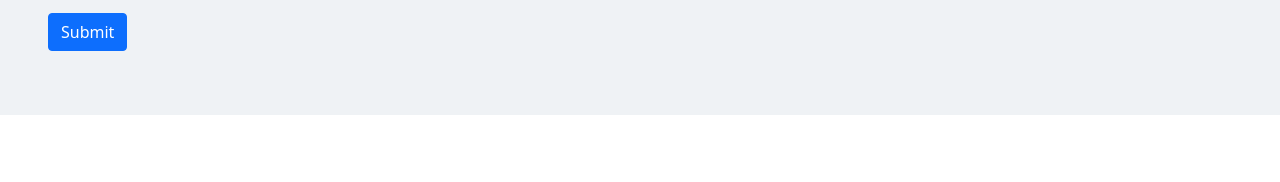
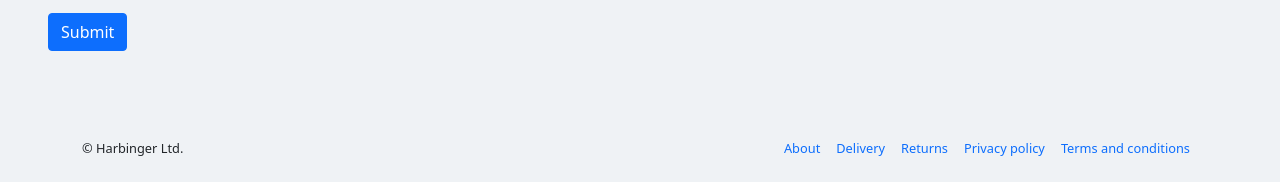
Before and after one commit to piotrnoga/project-bootstrap, a website: page index.html in a window 1280 px wide. Shown: the part 2636-2818 px from the top of the page. Before the commit the page ends 2751 px from the top, so only its background shows below. Drawn offline with nearby package versions, Linux system fonts and the light colour scheme.

Commit message:
Added footer

```diff
--- a/index.html
+++ b/index.html
@@ -138,7 +138,7 @@
                   </div>
                 </div>
               </div>
-              <div class="col-sm-6 col-lg-4">
+              <div class="col-sm-6 col-lg-4 mb-4 mb-lg-0">
                 <div class="card">
                   <img src="images/man-shirt.jpeg" class="card-img-top" alt="...">
                   <div class="card-body">
@@ -148,7 +148,7 @@
                   </div>
                 </div>
               </div>
-              <div class="col-sm-6 col-lg-4 d-lg-none">
+              <div class="col-sm-6 col-lg-4 d-lg-none mb-4 mb-lg-0">
                 <div class="card">
                   <img src="images/man-shirt.jpeg" class="card-img-top" alt="...">
                   <div class="card-body">
@@ -301,6 +301,37 @@
       </div>
     </section>
 
+    <!-- FOOTER -->
+
+    <footer class="py-3">
+      <div class="container">
+        <div class="row justify-content-md-between text-center text-md-start">
+          <div class="col-md-4 copyright">
+            &copy Harbinger Ltd.
+          </div>
+          <div class="col-md-8 col-lg-6">
+            <ul class="nav justify-content-center justify-content-md-end">
+              <li class="nav-item">
+                <a class="nav-link px-2" href="#">About</a>
+              </li>
+              <li class="nav-item">
+                <a class="nav-link px-2" href="#">Delivery</a>
+              </li>
+              <li class="nav-item">
+                <a class="nav-link px-2" href="#">Returns</a>
+              </li>
+              <li class="nav-item">
+                <a class="nav-link px-2">Privacy policy</a>
+              </li>
+              <li class="nav-item">
+                <a class="nav-link px-2">Terms and conditions</a>
+              </li>
+            </ul>
+          </div>
+        </div>
+      </div>
+    </footer>
+
     <script
       src="https://cdn.jsdelivr.net/npm/bootstrap@5.1.3/dist/js/bootstrap.bundle.min.js"
       integrity="sha384-ka7Sk0Gln4gmtz2MlQnikT1wXgYsOg+OMhuP+IlRH9sENBO0LRn5q+8nbTov4+1p"
--- a/sass/style.scss
+++ b/sass/style.scss
@@ -35,3 +35,12 @@
         text-decoration: none;
     }
 }
+
+footer {
+    background-color: #EFF2F5;
+    font-size: 0.8rem;
+
+    .copyright {
+        align-content: center;
+    }
+}
```
Also changed, not shown: css/style.css, images/autumn-clothes.jpeg (added), images/elegant-set.jpeg (added), images/jacket.jpeg (added), images/t-shirts.jpeg (added), images/warm-jumper.jpeg (added), 2 other files.
